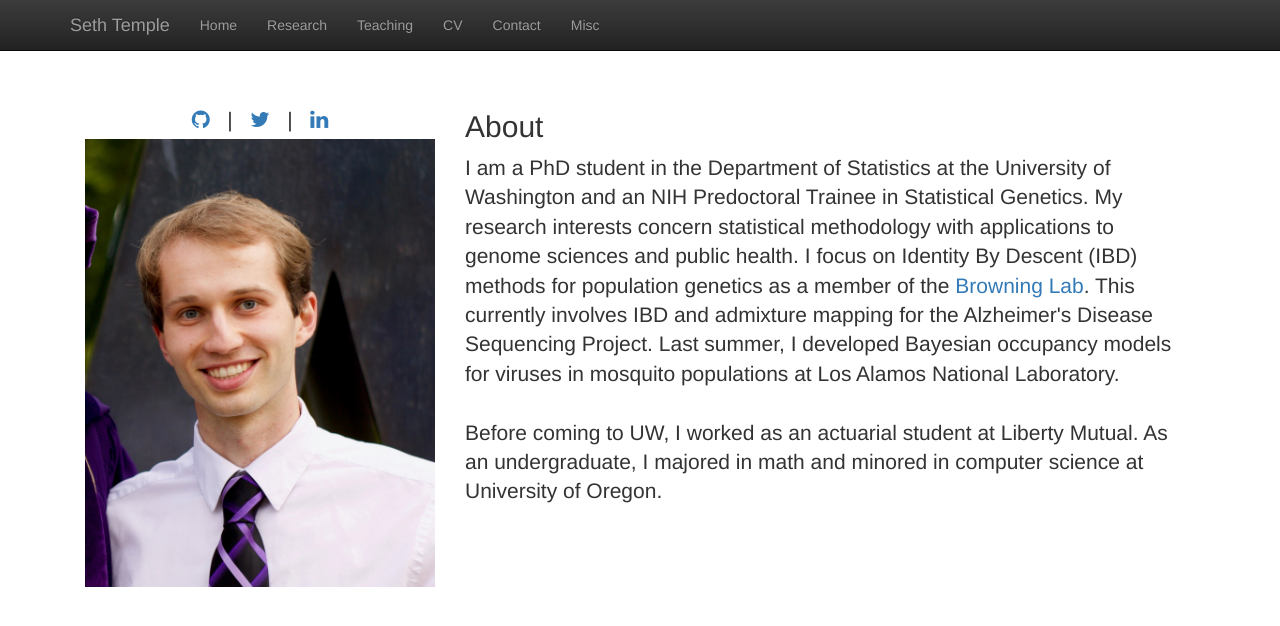
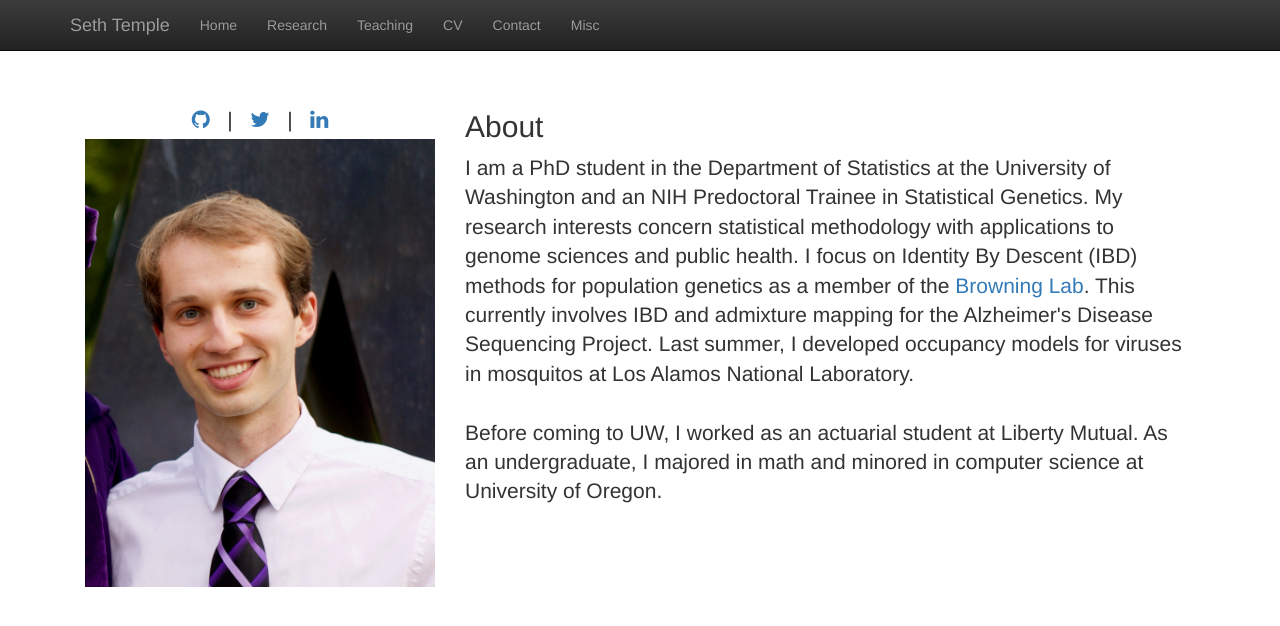
Before and after one commit to sdtemple/sdtemple.github.io, a Jekyll site: the page built from index.html, in a window 1280 px wide. Shown: the top 626 px of the page. Built offline with Jekyll 4.4.1, drawn with Linux system fonts in a browser that asks for light colours; nearby versions of some CDN libraries; library files that are not in the unit come from our copies.

Commit message:
Update index.html

```diff
--- a/index.html
+++ b/index.html
@@ -25,7 +25,7 @@ title:  'Seth Temple'
     My research interests concern statistical methodology with applications to genome sciences and public health.
     I focus on Identity By Descent (IBD) methods for population genetics as a member of the <a href = "https://sites.uw.edu/sguy/">Browning Lab</a>.
     This currently involves IBD and admixture mapping for the Alzheimer's Disease Sequencing Project.
-    Last summer, I developed Bayesian occupancy models for viruses in mosquito populations at Los Alamos National Laboratory.<br/>
+    Last summer, I developed occupancy models for viruses in mosquitos at Los Alamos National Laboratory.<br/>
 <br/>
 Before coming to UW, I worked as an actuarial student at Liberty Mutual.
     As an undergraduate, I majored in math and minored in computer science at University of Oregon.
```
